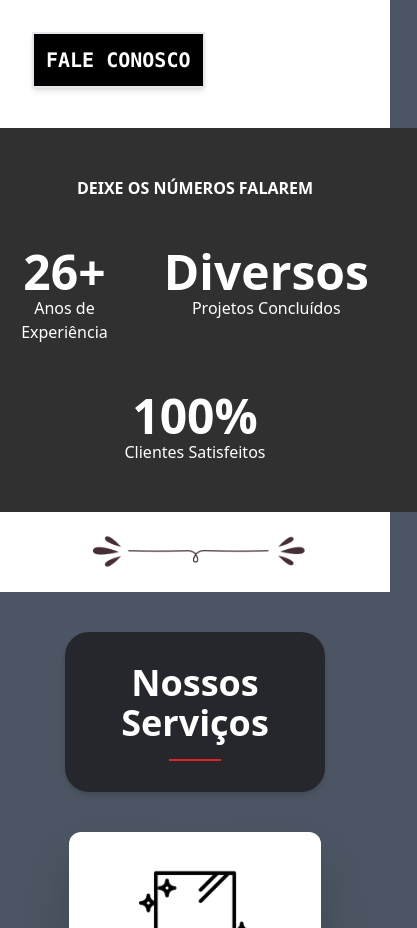
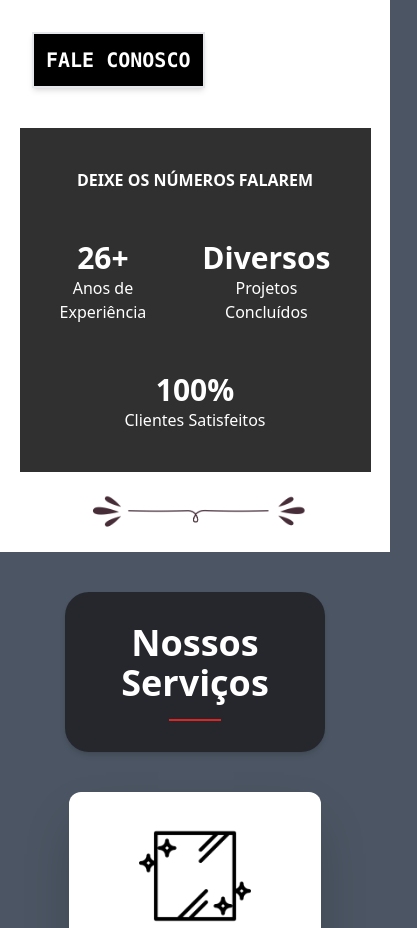
Before and after one commit to Gustavo-Brun/ArtesVidrosWRR, a Next.js app: page / in a window 390 px wide. Shown: the part 1280-2208 px from the top of the page, 417 px wide, since content can reach past the window. Built offline with nearby package versions, Linux system fonts and the light colour scheme.

Commit message:
fix: style bugs

```diff
--- a/src/app/layout.tsx
+++ b/src/app/layout.tsx
@@ -22,7 +22,7 @@ export default function RootLayout({
       <head>
         <link rel="icon" href="/logo/logopic.png" sizes="any" />
       </head>
-      <body className='min-h-screen py-4 bg-gray-600 overflow-x-hidden'>
+      <body className='min-h-screen py-4 bg-gray-600'>
         <NavBar/>
         <NavBarMobile/>
         <main>
--- a/src/components/Section1Mobile.tsx
+++ b/src/components/Section1Mobile.tsx
@@ -52,22 +52,22 @@ export function Section1Mobile() {
             </Link>
         </div>
 
-        <div className='bg-color-section1 text-white h-full p-12 grid gap-12 justify-items-center items-center '>
+        <div className='bg-color-section1 text-white h-full p-10 w-[90vw] grid gap-12 justify-items-center items-center '>
             <p className="font-bold ">
                 DEIXE OS NÚMEROS FALAREM
             </p>
             <div className='flex'>
                 <div className='mr-14 text-center'>
-                    <span className='text-5xl font-bold'>{NumberAnimation(26, 100)}+</span>
+                    <span className='sm:text-5xl text-3xl font-bold'>{NumberAnimation(26, 100)}+</span>
                     <p>Anos de Experiência</p>
                 </div>
                 <div className='text-center'>
-                    <p className='text-5xl font-bold'>Diversos </p>
+                    <p className='sm:text-5xl text-3xl font-bold'>Diversos </p>
                     <p>Projetos Concluídos</p>
                 </div>
             </div>
             <div className='text-center'>
-                <span className='text-5xl font-bold'>{NumberAnimation(100, 50)}%</span>
+                <span className='sm:text-5xl text-3xl font-bold'>{NumberAnimation(100, 50)}%</span>
                 <p>Clientes Satisfeitos</p>
             </div>
         </div>
--- a/tailwind.config.ts
+++ b/tailwind.config.ts
@@ -29,7 +29,7 @@ const config: Config = {
         '45vw': '45vw',
       },
       height: {
-        'headerMobile-height-calc': 'calc(100% + 48px)',
+        'headerMobile-height-calc': 'calc(100% + 50px)',
         'error-height-calc': 'calc(100vh - 105px)'
       }
     },
```
